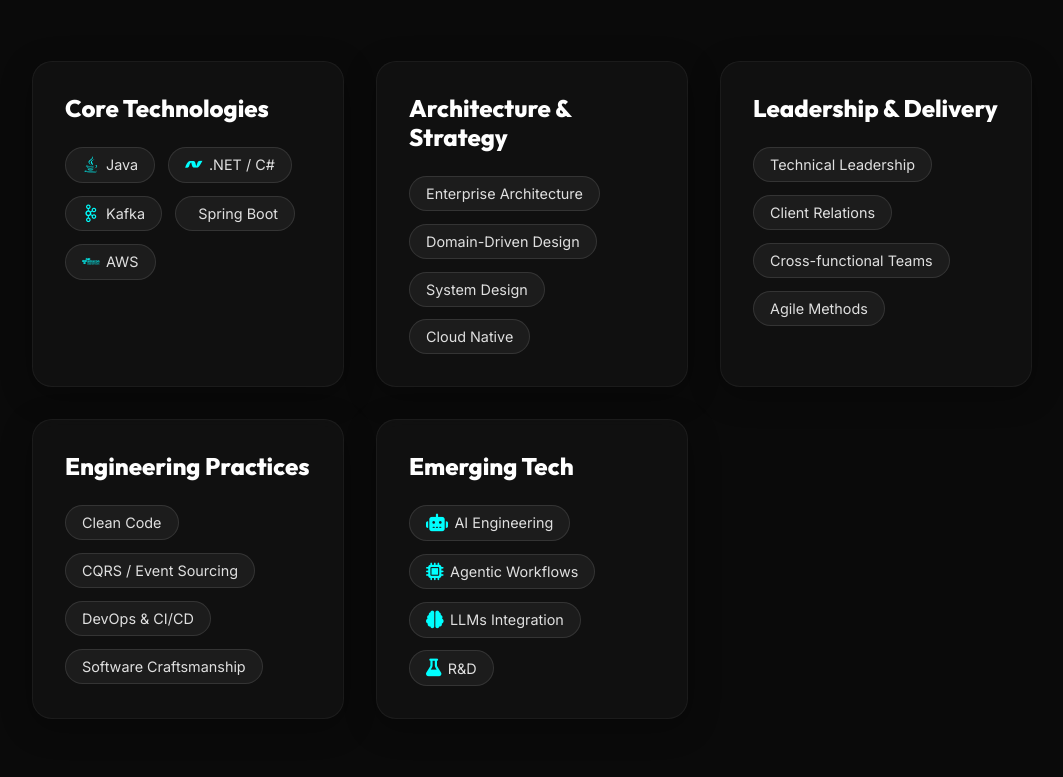
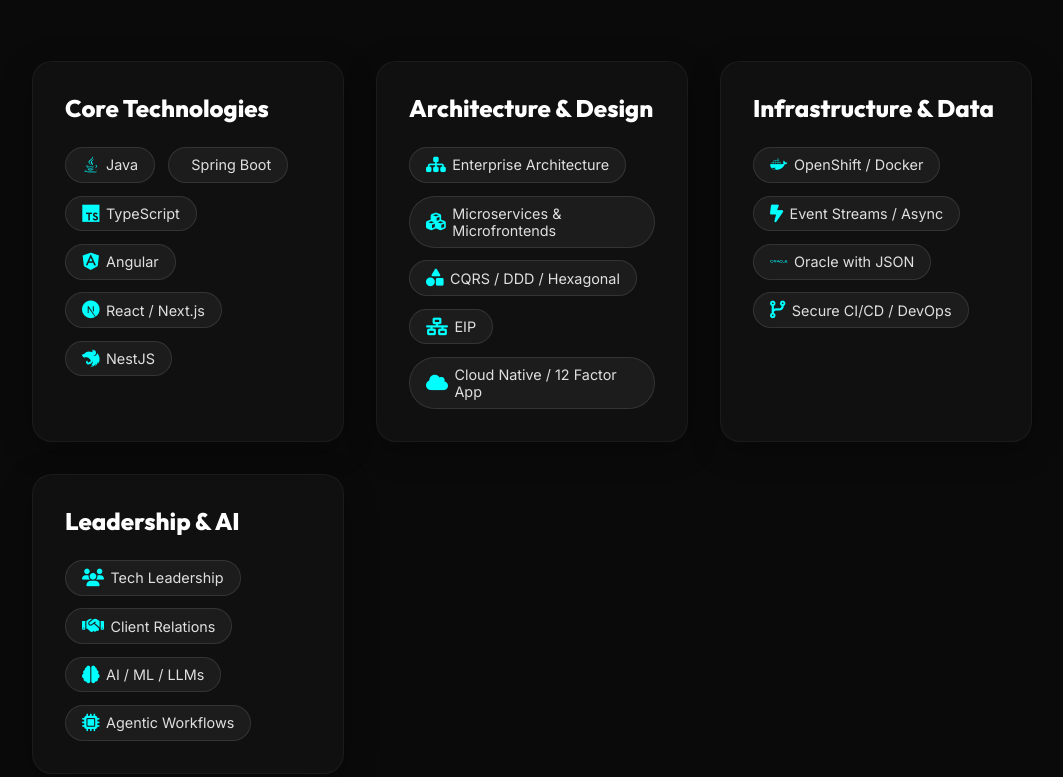
Before and after one commit to pmalirz/pmalirz.github.io, an Astro site: page / in a window 1280 px wide. Shown: the part 2291-3068 px from the top of the page, without its empty margins (108-1171 px from the left). Built offline with nearby package versions, Linux system fonts and the light colour scheme; Astro itself is replaced by a stand-in of ours; some icons are missing.

Commit message:
some adjustments in the skills

```diff
--- a/src/components/Skills.astro
+++ b/src/components/Skills.astro
@@ -1,10 +1,32 @@
 ---
 const skills = [
-  { category: "Core Technologies", items: ["<i class='devicon-java-plain'></i> Java", "<i class='devicon-dot-net-plain'></i> .NET / C#", "<i class='devicon-apachekafka-original'></i> Kafka", "<i class='devicon-spring-original'></i> Spring Boot", "<i class='devicon-amazonwebservices-plain-wordmark'></i> AWS"] },
-  { category: "Architecture & Strategy", items: ["Enterprise Architecture", "Domain-Driven Design", "System Design", "Cloud Native"] },
-  { category: "Leadership & Delivery", items: ["Technical Leadership", "Client Relations", "Cross-functional Teams", "Agile Methods"] },
-  { category: "Engineering Practices", items: ["Clean Code", "CQRS / Event Sourcing", "DevOps & CI/CD", "Software Craftsmanship"] },
-  { category: "Emerging Tech", items: ["<i class='fa-solid fa-robot'></i> AI Engineering", "<i class='fa-solid fa-microchip'></i> Agentic Workflows", "<i class='fa-solid fa-brain'></i> LLMs Integration", "<i class='fa-solid fa-flask'></i> R&D"] }
+  { category: "Core Technologies", items: [
+    "<i class='devicon-java-plain'></i> Java",
+    "<i class='devicon-spring-original'></i> Spring Boot",
+    "<i class='devicon-typescript-plain'></i> TypeScript",
+    "<i class='devicon-angularjs-plain'></i> Angular",
+    "<i class='devicon-nextjs-plain'></i> React / Next.js",
+    "<i class='devicon-nestjs-plain'></i> NestJS"
+  ]},
+  { category: "Architecture & Design", items: [
+    "<i class='fa-solid fa-sitemap'></i> Enterprise Architecture",
+    "<i class='fa-solid fa-cubes'></i> Microservices & Microfrontends",
+    "<i class='fa-solid fa-shapes'></i> CQRS / DDD / Hexagonal",
+    "<i class='fa-solid fa-network-wired'></i> EIP",
+    "<i class='fa-solid fa-cloud'></i> Cloud Native / 12 Factor App"
+  ]},
+  { category: "Infrastructure & Data", items: [
+    "<i class='devicon-docker-plain'></i> OpenShift / Docker",
+    "<i class='fa-solid fa-bolt-lightning'></i> Event Streams / Async",
+    "<i class='devicon-oracle-original'></i> Oracle with JSON",
+    "<i class='fa-solid fa-code-branch'></i> Secure CI/CD / DevOps"
+  ]},
+  { category: "Leadership & AI", items: [
+    "<i class='fa-solid fa-users'></i> Tech Leadership",
+    "<i class='fa-solid fa-handshake'></i> Client Relations",
+    "<i class='fa-solid fa-brain'></i> AI / ML / LLMs",
+    "<i class='fa-solid fa-microchip'></i> Agentic Workflows"
+  ]}
 ];
 ---
 
```
Also changed, not shown: 1 other file.
